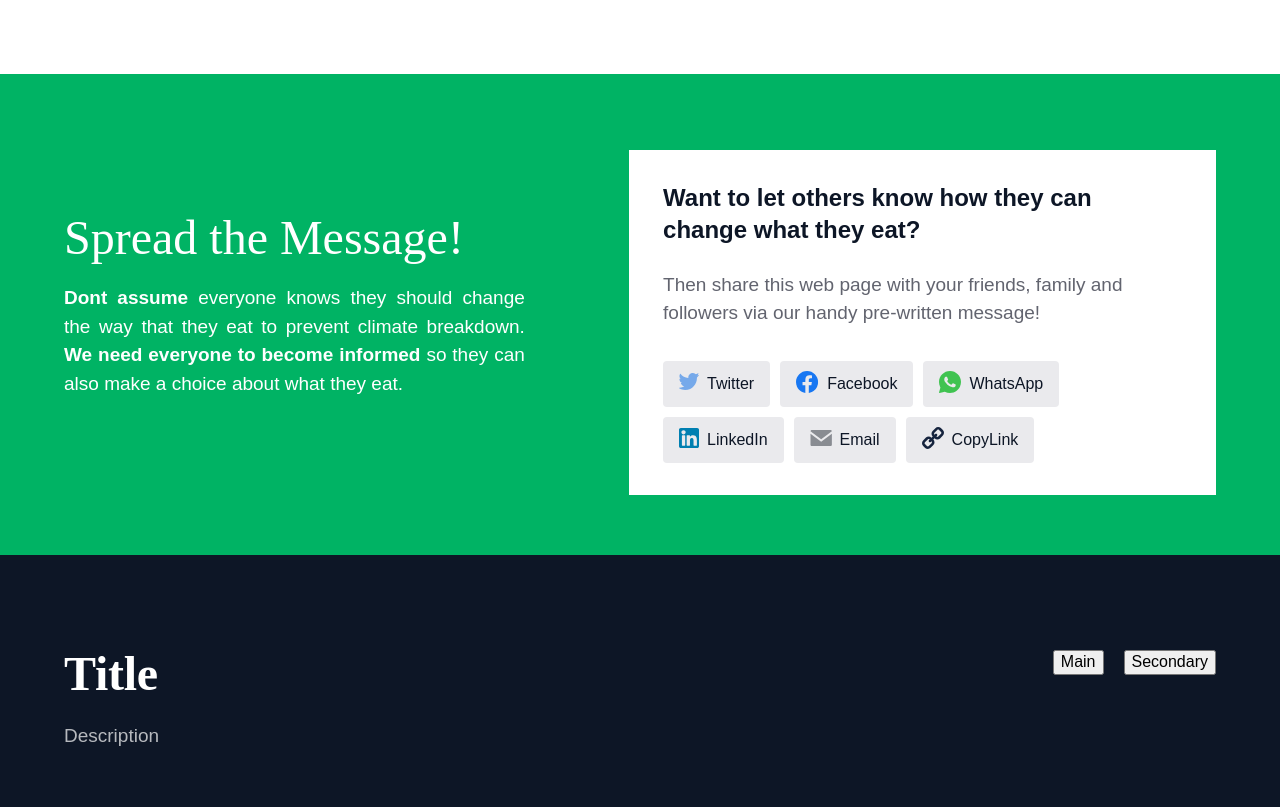
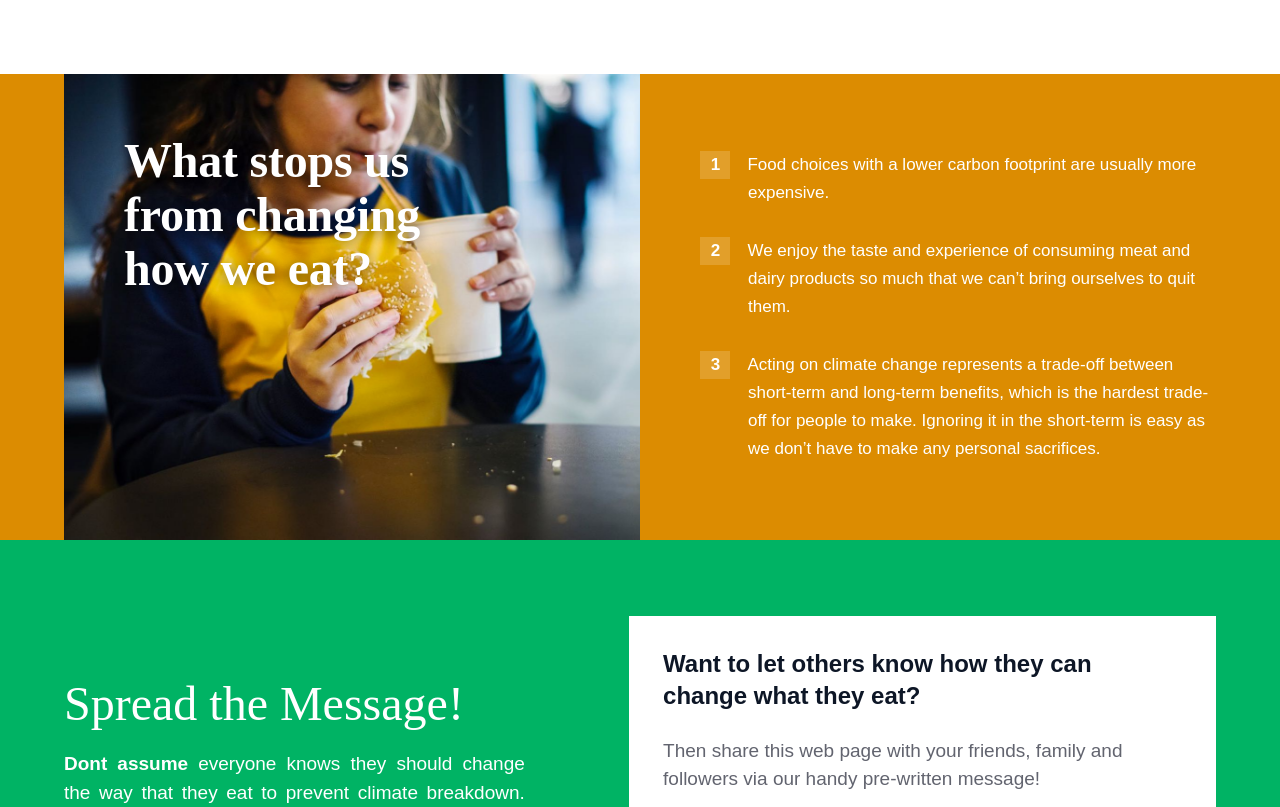
Before and after one commit to jamiefrobison/climatechoice, a Gatsby site: page /change-how-you-eat in a window 1280 px wide. Shown: the part 1139-1946 px from the top of the page. Built offline with nearby package versions, Linux system fonts and the light colour scheme; Gatsby itself is replaced by a stand-in of ours; some packages are replaced by stand-ins of ours.

Commit message:
building what stops us banner

```diff
--- a/src/pages/change-how-you-eat/index.js
+++ b/src/pages/change-how-you-eat/index.js
@@ -49,7 +49,6 @@ const ChangeHowYouEatPage = () => (
         </div>
       </div>
     </section>
-
     <section className={`${ChoiceStyles.how} ${Styles.how}`}>
       <div className={`${GlobalStyles.inner} ${ChoiceStyles.howInner}`}>
         <div className={`${ChoiceStyles.howContent} ${Styles.howContent}`}>
@@ -84,6 +83,43 @@ const ChangeHowYouEatPage = () => (
         <div className={`${ChoiceStyles.howImg} ${Styles.howImg}`}>Image</div>
       </div>
     </section>
+    <section className={`${ChoiceStyles.stops} ${Styles.stops}`}>
+      <div className={`${GlobalStyles.inner} ${ChoiceStyles.stopsInner}`}>
+        <div className={`${ChoiceStyles.stopsImg} ${Styles.stopsImg}`}>
+          <h1 className={`${ChoiceStyles.stopsTitle} ${Styles.stopsTitle}`}>
+            What stops us from changing how we eat?
+          </h1>
+        </div>
+        <div className={`${ChoiceStyles.stopsContent} ${Styles.stopsContent}`}>
+          <div
+            className={`${ChoiceStyles.stopsListContainer} ${
+              Styles.stopsListContainer
+            }`}
+          >
+            <ol
+              className={`${ChoiceStyles.choiceList} ${
+                ChoiceStyles.stopsList
+              } ${Styles.stopsList}`}
+            >
+              <li>
+                Food choices with a lower carbon footprint are usually more
+                expensive.
+              </li>
+              <li>
+                We enjoy the taste and experience of consuming meat and dairy
+                products so much that we can’t bring ourselves to quit them.
+              </li>
+              <li>
+                Acting on climate change represents a trade-off between
+                short-term and long-term benefits, which is the hardest
+                trade-off for people to make. Ignoring it in the short-term is
+                easy as we don’t have to make any personal sacrifices.
+              </li>
+            </ol>
+          </div>
+        </div>
+      </div>
+    </section>
   </Layout>
 );
 
--- a/src/styles/Choice.module.scss
+++ b/src/styles/Choice.module.scss
@@ -151,3 +151,63 @@
     padding-left: 43px;
   }
 }
+
+/* What stops us */
+
+.stops {
+  background: $orange
+}
+
+.stopsInner {
+
+  justify-content: space-between;
+  flex-direction: column;
+  @include mq('tablet') {
+    flex-direction: row;
+  }
+}
+
+
+.stopsContent {
+  width: 100%;
+  @include pad-top-standard;
+  @include pad-bot-standard;
+  @include mq('tablet') {
+    width: 50%;
+  }
+}
+
+.stopsListContainer {
+  @include pad-left-standard;
+}
+
+.stopsList {
+  color: $white;
+  :before {content: counter(li);
+    color: $white;
+    background: rgba($white,0.16);
+  }
+}
+
+.stopsTitle {
+  color: $white;
+  margin: 0;
+  max-width: 300px;
+  @include pad-top-standard;
+  @include pad-left-standard;
+  @include pad-right-standard;
+  @include font-size($title-large);
+  text-shadow: 0 2px 14px rgba(0,0,0,0.50);
+}
+
+.stopsImg {
+  width: 100%;
+  height: 240px;
+  background: url('../../static/images/Photos/stopsEat.jpg') no-repeat center;
+  background-size: cover;
+  display: block;
+  @include mq('tablet') {
+    width: 50%;
+    height: auto;
+  }
+}
--- a/src/styles/Mixins.module.scss
+++ b/src/styles/Mixins.module.scss
@@ -46,6 +46,17 @@
   margin-bottom: 20px;
   @include mq('tablet') {margin-bottom: 40px;}
   @include mq('desktop') {margin-bottom: 60px;}
+}
+
+@mixin pad-left-standard {
+  padding-left: 20px;
+  @include mq('tablet') {padding-left: 40px;}
+  @include mq('desktop') {padding-left: 60px;}
+}
+@mixin pad-right-standard {
+  padding-right: 20px;
+  @include mq('tablet') {padding-right: 40px;}
+  @include mq('desktop') {padding-right: 60px;}
 }
 
 /* Spacing - Large */
```
Also changed, not shown: static/images/Photos/stopsEat.jpg (added).
